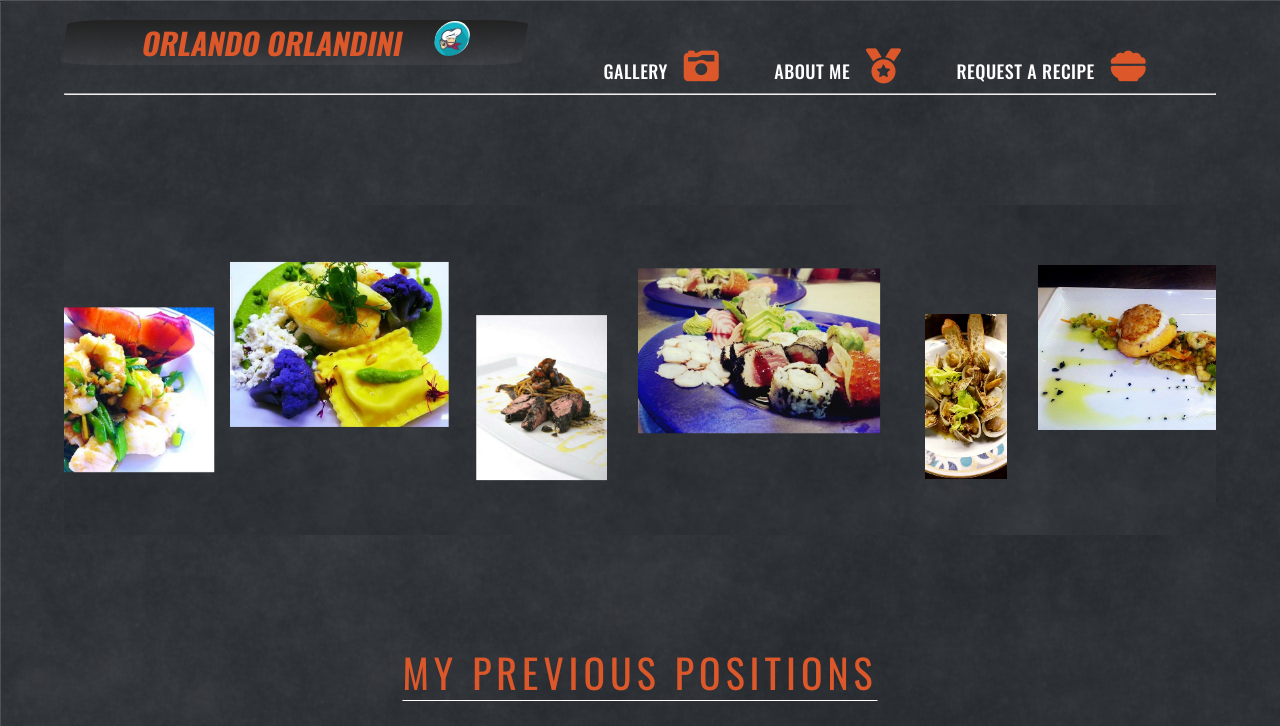
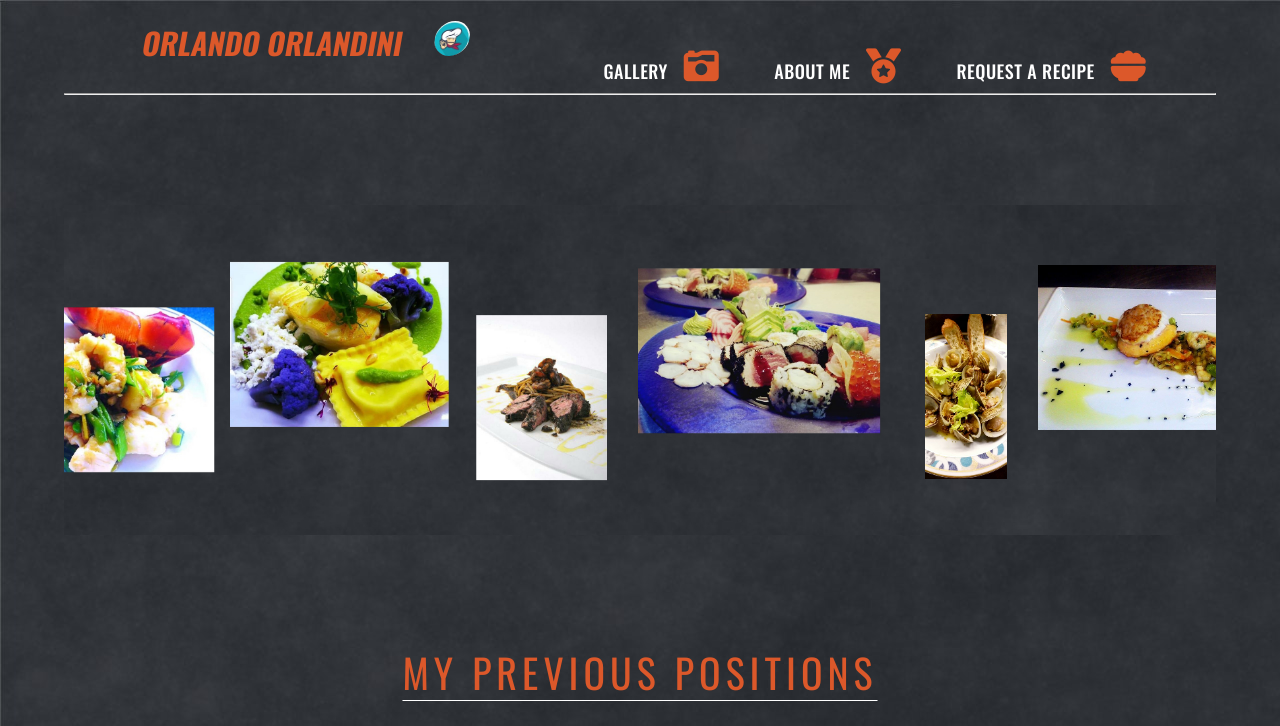
Before and after one commit to Karlox01/My-first-project-repo, a plain HTML site: page index.html in a window 1280 px wide. Shown: the top 726 px of the page. Drawn offline with nearby package versions, Linux system fonts and the light colour scheme; a web font is replaced by a local one.

Commit message:
fixed header background

```diff
--- a/style.css
+++ b/style.css
@@ -37,8 +37,6 @@ body {
     text-transform: uppercase;
     align-self: center;
     text-align: center;
-    border-radius: 10%;
-    background-image: linear-gradient(to top, rgba(255, 255, 255, 0.05), #222);
 }
 
 #orlhead {
--- a/styletwo.css
+++ b/styletwo.css
@@ -36,8 +36,6 @@ body {
     text-transform: uppercase;
     align-self: center;
     text-align: center;
-    border-radius: 10%;
-    background-image: linear-gradient(to top, rgba(255, 255, 255, 0.05), #222);
 }
 
 #orlhead {
```
